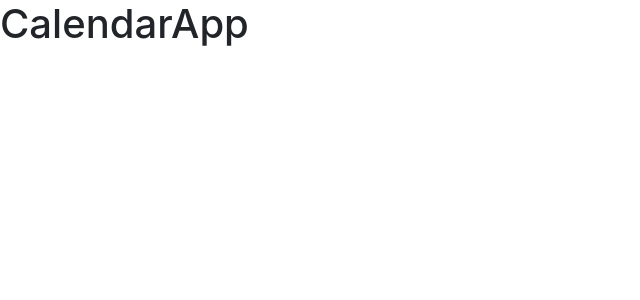
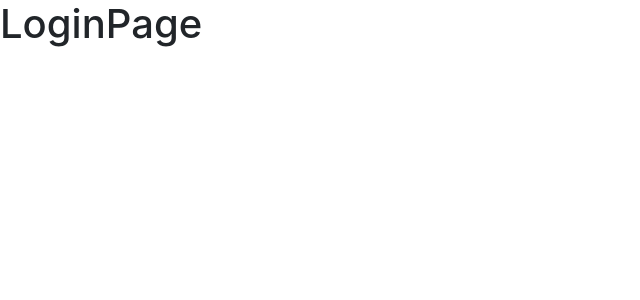
Before and after one commit to fersanti2896/22-curso-react-calendarApp-front, a React (Vite) app: page /auth/login in a window 1280 px wide. Shown: the top 300 px of the page, without its empty margins (0-640 px from the left). Built offline with nearby package versions, Linux system fonts and the light colour scheme.

Commit message:
Creando rutas de la aplicación

```diff
--- a/src/CalendarApp.jsx
+++ b/src/CalendarApp.jsx
@@ -1,8 +1,10 @@
+import { BrowserRouter } from 'react-router-dom';
+import { AppRouter } from './router';
 
 export const CalendarApp = () => {
     return (
-        <>
-            <h1>CalendarApp</h1>
-        </>
+        <BrowserRouter>
+            <AppRouter />
+        </BrowserRouter>
     )
 }
--- /dev/null
+++ b/src/auth/index.js
@@ -0,0 +1,2 @@
+
+export * from './pages';
--- /dev/null
+++ b/src/auth/pages/LoginPage.jsx
@@ -0,0 +1,8 @@
+
+export const LoginPage = () => {
+    return (
+        <>
+            <h1>LoginPage</h1>
+        </>
+    )
+}
--- /dev/null
+++ b/src/auth/pages/index.js
@@ -0,0 +1,2 @@
+
+export * from './LoginPage';
--- /dev/null
+++ b/src/calendar/index.js
@@ -0,0 +1,2 @@
+
+export * from './pages';
--- /dev/null
+++ b/src/calendar/pages/CalendarPage.jsx
@@ -0,0 +1,9 @@
+import { AppRouter } from '../../router';
+
+export const CalendarPage = () => {
+    return (
+        <>
+            <AppRouter />
+        </>
+    )
+}
--- /dev/null
+++ b/src/calendar/pages/index.js
@@ -0,0 +1,2 @@
+
+export * from './CalendarPage';
--- /dev/null
+++ b/src/router/AppRouter.jsx
@@ -0,0 +1,19 @@
+import { Navigate, Route, Routes } from 'react-router-dom';
+import { LoginPage } from '../auth';
+import { CalendarPage } from '../calendar';
+
+export const AppRouter = () => {
+    const authStatus = 'not-authenticated';
+
+    return (
+        <Routes>
+            {
+                ( authStatus === 'not-authenticated' )
+                ? <Route path='/auth/*' element={ <LoginPage /> } />
+                : <Route path='/*' element={ <CalendarPage /> } />
+            }
+
+            <Route path='/*' element={ <Navigate to="/auth/login" /> } />
+        </Routes>
+    )
+}
--- /dev/null
+++ b/src/router/index.js
@@ -0,0 +1,2 @@
+
+export * from './AppRouter'
```
